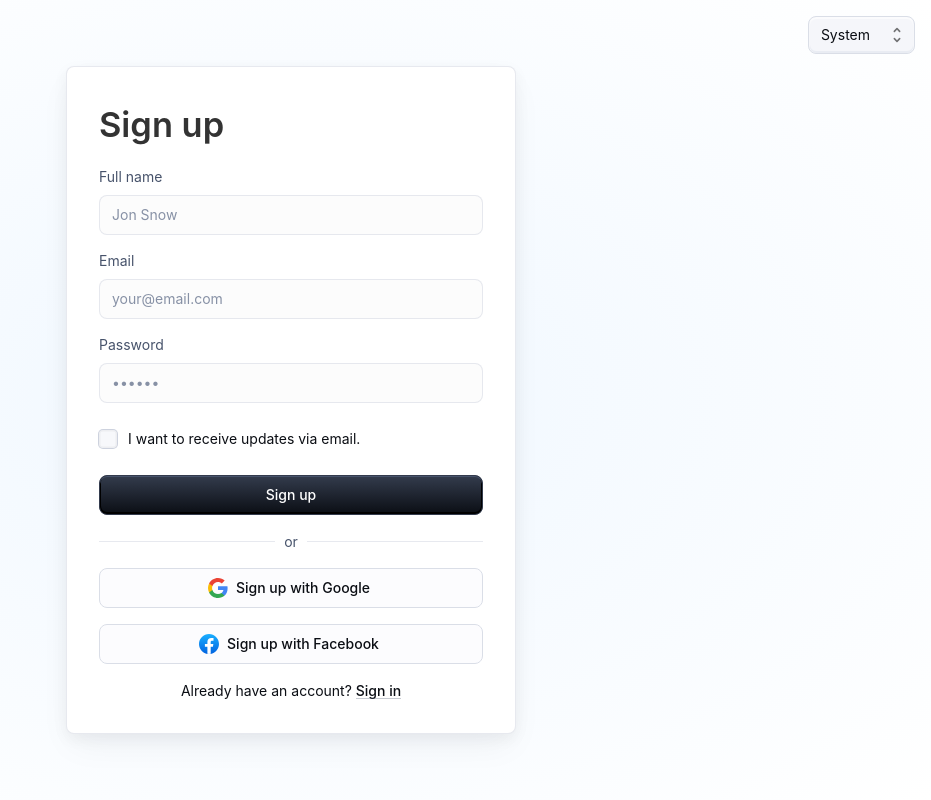
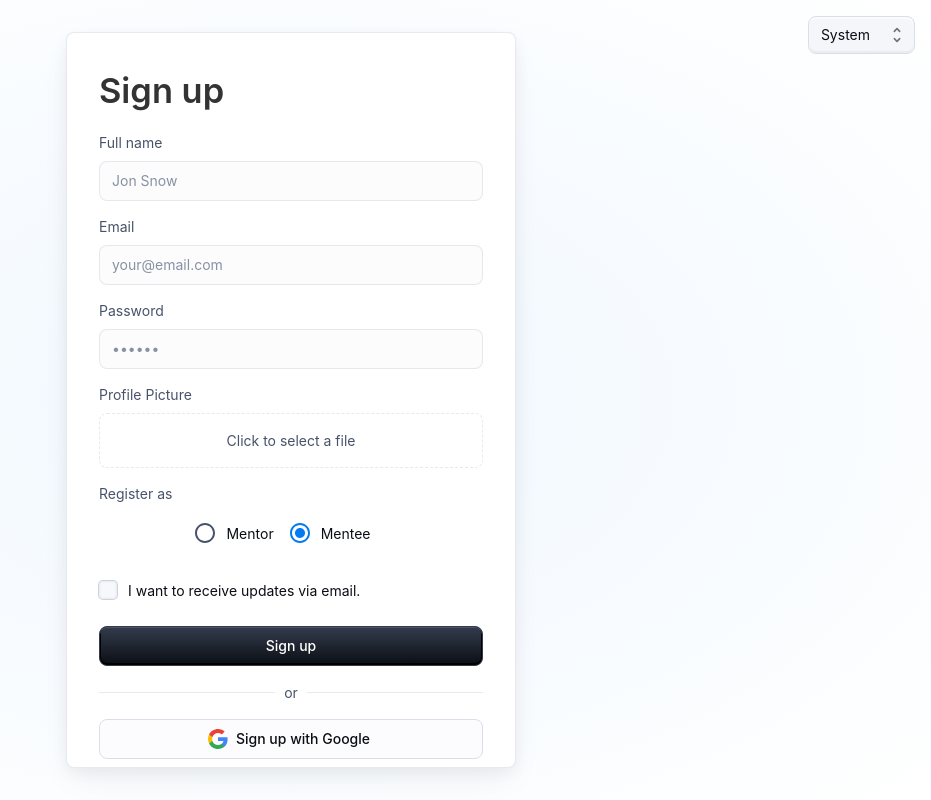
Before and after one commit to mkceliks/mentorship-app-frontend, a React (Create React App) app: page /sign-up in a window 1280 px wide. Shown: the whole page, without its empty margins (349-1280 px from the left). Built offline with nearby package versions, Linux system fonts and the light colour scheme; no server answers.

Commit message:
file upload, name and toggle

```diff
--- a/src/components/Authentication/SignUp.js
+++ b/src/components/Authentication/SignUp.js
@@ -8,6 +8,8 @@ import FormControlLabel from '@mui/material/FormControlLabel';
 import FormLabel from '@mui/material/FormLabel';
 import FormControl from '@mui/material/FormControl';
 import Link from '@mui/material/Link';
+import RadioGroup from '@mui/material/RadioGroup';
+import Radio from '@mui/material/Radio';
 import TextField from '@mui/material/TextField';
 import Typography from '@mui/material/Typography';
 import Stack from '@mui/material/Stack';
@@ -16,6 +18,7 @@ import { styled } from '@mui/material/styles';
 import AppTheme from '../shared-theme/AppTheme';
 import { GoogleIcon, FacebookIcon } from './CustomIcons';
 import ColorModeSelect from '../shared-theme/ColorModeSelect';
+import { handleRegister } from './handlers/handleRegister';
 
 const Card = styled(MuiCard)(({ theme }) => ({
   display: 'flex',
@@ -34,6 +37,17 @@ const Card = styled(MuiCard)(({ theme }) => ({
     boxShadow:
       'hsla(220, 30%, 5%, 0.5) 0px 5px 15px 0px, hsla(220, 25%, 10%, 0.08) 0px 15px 35px -5px',
   }),
+}));
+
+const UploadBox = styled(Box)(({ theme }) => ({
+  border: `1px dashed ${theme.palette.divider}`,
+  borderRadius: theme.shape.borderRadius,
+  padding: theme.spacing(2),
+  textAlign: 'center',
+  cursor: 'pointer',
+  '&:hover': {
+    backgroundColor: theme.palette.action.hover,
+  },
 }));
 
 const SignUpContainer = styled(Stack)(({ theme }) => ({
@@ -66,6 +80,8 @@ export default function SignUp(props) {
   const [passwordErrorMessage, setPasswordErrorMessage] = React.useState('');
   const [nameError, setNameError] = React.useState(false);
   const [nameErrorMessage, setNameErrorMessage] = React.useState('');
+  const [selectedFile, setSelectedFile] = React.useState(null);
+  const [role, setRole] = React.useState('mentee'); // Default to mentee
 
   const validateInputs = () => {
     const email = document.getElementById('email');
@@ -101,21 +117,38 @@ export default function SignUp(props) {
       setNameErrorMessage('');
     }
 
+    if (!selectedFile) {
+      alert('Please select a profile picture.');
+      isValid = false;
+    }
+
     return isValid;
   };
 
-  const handleSubmit = (event) => {
-    if (nameError || emailError || passwordError) {
-      event.preventDefault();
-      return;
+  const handleFileChange = (event) => {
+    setSelectedFile(event.target.files[0]);
+  };
+
+  const handleUploadClick = () => {
+    document.getElementById('file-input').click();
+  };
+
+  const handleSubmit = async (event) => {
+    event.preventDefault();
+
+    if (!validateInputs()) return;
+
+    const data = new FormData(event.currentTarget);
+    const email = data.get('email');
+    const password = data.get('password');
+    const name = data.get('name');
+
+    try {
+      await handleRegister(email, password, selectedFile, role, alert);
+      alert(`Registration successful! You registered as a ${role}.`);
+    } catch (error) {
+      alert(error.message || 'An error occurred. Please try again.');
     }
-    const data = new FormData(event.currentTarget);
-    console.log({
-      name: data.get('name'),
-      lastName: data.get('lastName'),
-      email: data.get('email'),
-      password: data.get('password'),
-    });
   };
 
   return (
@@ -162,7 +195,7 @@ export default function SignUp(props) {
                 variant="outlined"
                 error={emailError}
                 helperText={emailErrorMessage}
-                color={passwordError ? 'error' : 'primary'}
+                color={emailError ? 'error' : 'primary'}
               />
             </FormControl>
             <FormControl>
@@ -181,6 +214,41 @@ export default function SignUp(props) {
                 color={passwordError ? 'error' : 'primary'}
               />
             </FormControl>
+            <FormControl fullWidth>
+              <FormLabel>Profile Picture</FormLabel>
+              <UploadBox onClick={handleUploadClick}>
+                <input
+                  id="file-input"
+                  type="file"
+                  accept="image/*"
+                  style={{ display: 'none' }}
+                  onChange={handleFileChange}
+                />
+                {!selectedFile ? (
+                  <Typography color="text.secondary">Click to select a file</Typography>
+                ) : (
+                  <Typography>
+                    {selectedFile.name} ({(selectedFile.size / 1024).toFixed(2)} KB)
+                  </Typography>
+                )}
+              </UploadBox>
+            </FormControl>
+            <FormControl>
+  <FormLabel>Register as</FormLabel>
+  <Box sx={{ display: 'flex', justifyContent: 'center' }}>
+    <RadioGroup
+      value={role}
+      onChange={(e) => setRole(e.target.value)}
+      row
+      aria-label="role"
+      name="role"
+    >
+      <FormControlLabel value="mentor" control={<Radio />} label="Mentor" />
+      <FormControlLabel value="mentee" control={<Radio />} label="Mentee" />
+    </RadioGroup>
+  </Box>
+</FormControl>
+
             <FormControlLabel
               control={<Checkbox value="allowExtraEmails" color="primary" />}
               label="I want to receive updates via email."
```
Also changed, not shown: src/components/FileManagement/FileUpload.js (added, +62 -0 lines).
